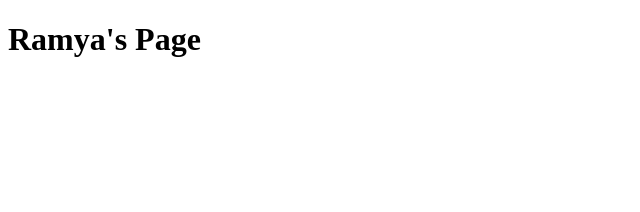
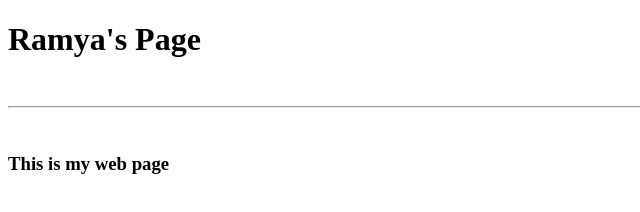
Before and after one commit to Ramyals-web/Ramyals-web.github.io, a plain HTML site: page index.html in a window 1280 px wide. Shown: the whole page, without its empty margins (0-640 px from the left). Drawn offline with Linux system fonts and the light colour scheme.

Commit message:
Update added html

```diff
--- a/index.html
+++ b/index.html
@@ -8,5 +8,7 @@
 </head>
 <body>
     <h1>Ramya's Page</h1>
+    <br><hr><br>
+    <h3> This is my web page </h3>
 </body>
 </html>
```
